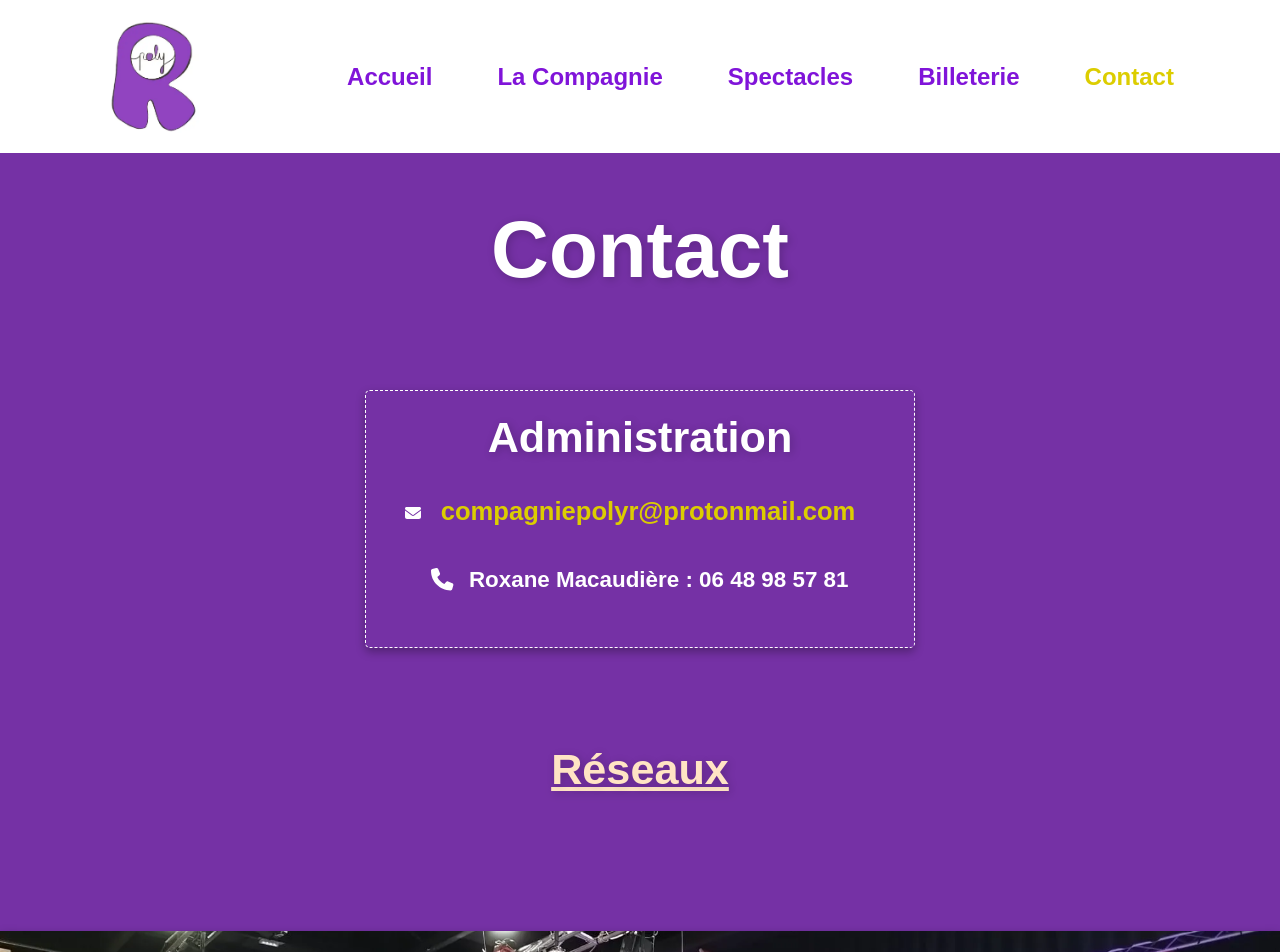
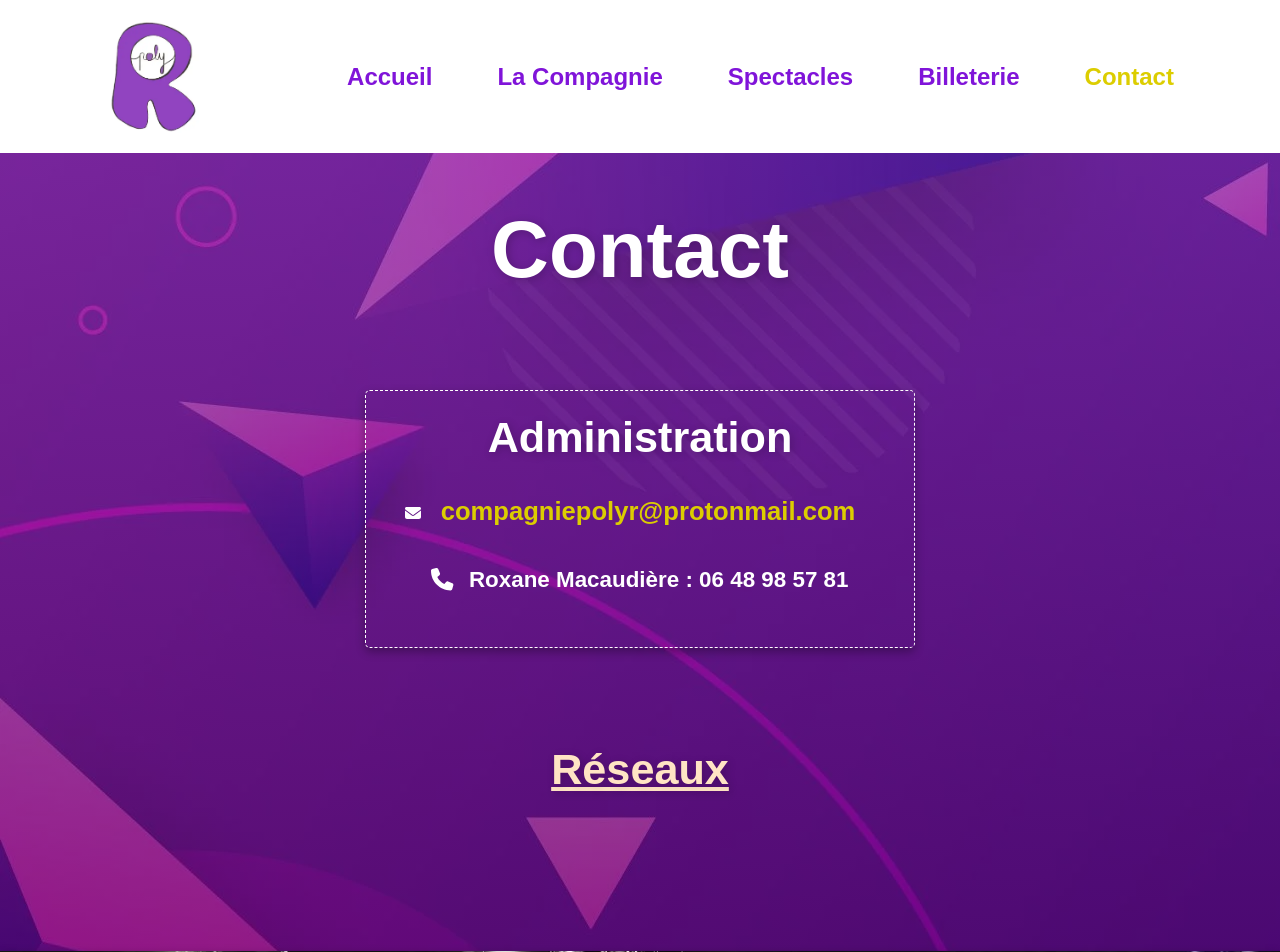
Before and after one commit to NelsonAxolotl/polyr, a React (Vite) app: page /contact in a window 1280 px wide. Shown: the top 952 px of the page. Built offline with nearby package versions, Linux system fonts and the light colour scheme; some icons are missing; the HTML template or start-up script is replaced by a standard one; a web font is replaced by a local one.

Commit message:
backcontact

```diff
--- a/src/Pages/Contact.css
+++ b/src/Pages/Contact.css
@@ -12,7 +12,11 @@
 
 /* Style principal pour la section de contact */
 .contact {
-  background: #7531a5; /* Couleur de fond de la section de contact */
+  background: linear-gradient(rgba(117, 49, 165, 0.6), rgba(72, 3, 87, 0.6)),
+    url("../Pic/backcontact.webp") !important;
+  background-size: cover;
+  background-position: center;
+  background-repeat: no-repeat;
   padding: 0 20px; /* Espacement intérieur horizontal */
 }
 
@@ -142,6 +146,7 @@
   display: flex;
   justify-content: center;
   align-items: center;
+  padding-bottom: 100px;
 }
 
 /* Modification des icônes pour augmenter la zone cliquable */
@@ -177,7 +182,7 @@
   overflow: hidden; /* Masquage du débordement */
   position: relative; /* Position relative pour l'image */
   height: 400px; /* Hauteur de l'image */
-  margin-top: 80px; /* Marge supérieure */
+
   box-shadow: 0 4px 10px rgba(0, 0, 0, 0.3);
 }
 
```
Also changed, not shown: src/Pic/backcontact.webp (added), src/Pic/backcontact2.webp (added).
